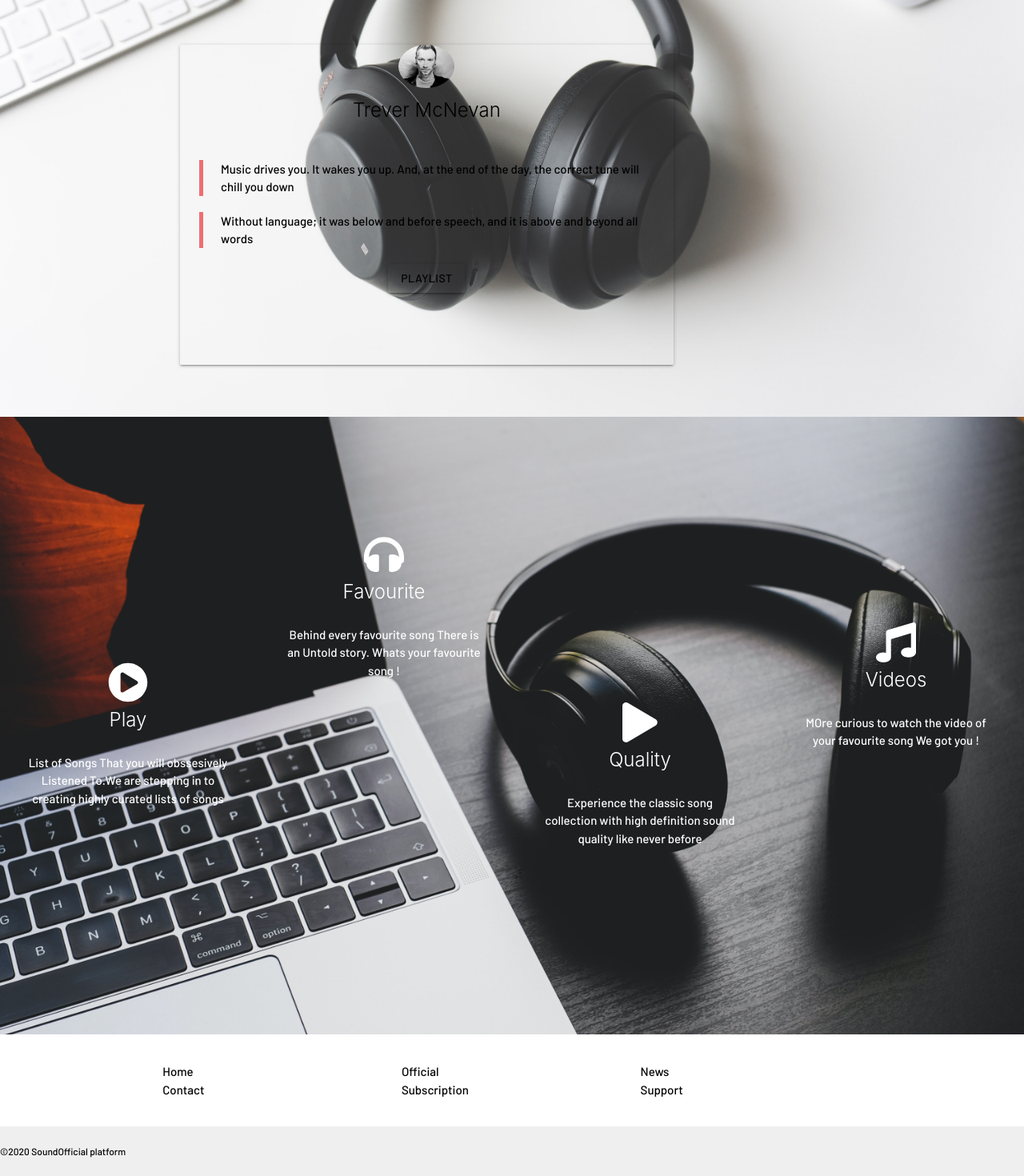
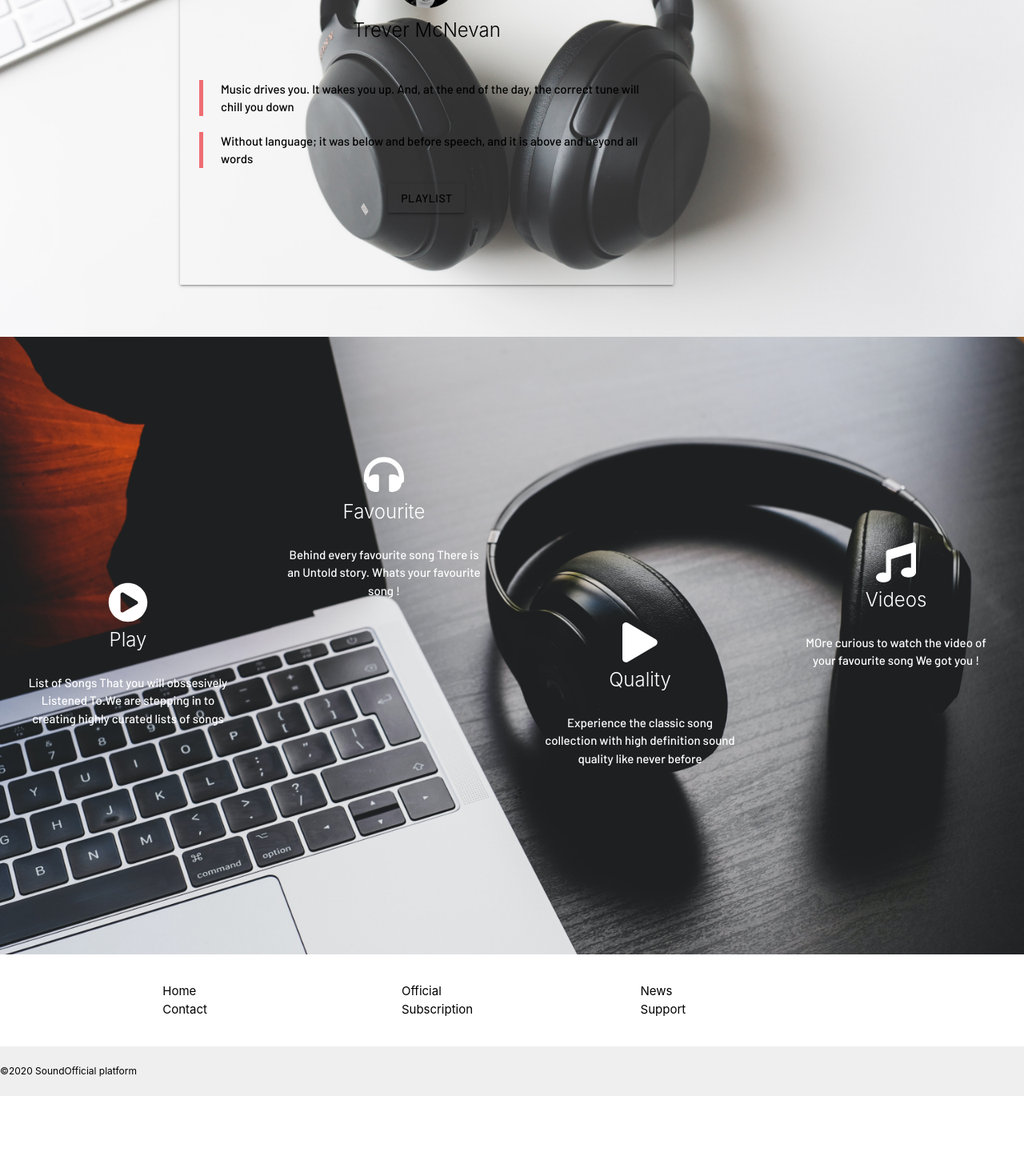
Before and after one commit to Arasan-95/sound, a React (Create React App) app: page / in a window 1280 px wide. Shown: the part 266-1736 px from the top of the page at 80% size. After the commit the page ends 1636 px from the top, so only its background shows below. Built offline with nearby package versions, Linux system fonts and the light colour scheme.

Commit message:
fixed sidenav close and anchor

```diff
--- a/package.json
+++ b/package.json
@@ -14,6 +14,7 @@
     "react": "^16.13.1",
     "react-dom": "^16.13.1",
     "react-redux": "^7.2.0",
+    "react-responsive": "^8.0.3",
     "react-router-dom": "^5.1.2",
     "react-scripts": "3.4.1",
     "redux": "^4.0.5"
--- a/src/App.css
+++ b/src/App.css
@@ -1,10 +1,9 @@
 @import url('https://fonts.googleapis.com/css2?family=Lemonada:wght@500&display=swap');
 @import url('https://fonts.googleapis.com/css2?family=Barlow:wght@500&display=swap');
 
-.card-content,.cart-title,.page-footer {
+.card-content,.cart-title {
   font-family: 'Barlow', sans-serif;
 }
-
 
 .App {
   text-align: center;
--- a/src/Home/Home.js
+++ b/src/Home/Home.js
@@ -14,7 +14,7 @@ export default class Home extends Component {
     render() {
         return (
             <div className='row white-text' style={this.rowStyle} id='home-1'>
-                <div className='col s12 m6 offset-m2' style={{ paddingTop: '250px',paddingBottom:'50px' }}>
+                <div className='col s12 m6 offset-m2' style={{ paddingTop: '150px',paddingBottom:'50px' }}>
                     <div className='card medium center transparent z-depth-1'>
 
                         <div className='card-title'>
--- a/src/Home/HomeCards.js
+++ b/src/Home/HomeCards.js
@@ -1,25 +1,32 @@
 import React, { Component } from 'react'
 import { FontAwesomeIcon } from '@fortawesome/react-fontawesome'
 import { faHeadphones, faMusic, faPlay, faPlayCircle } from '@fortawesome/free-solid-svg-icons'
+import { useMediaQuery } from 'react-responsive'
 
-export default class HomeCards extends Component {
+function HomeCards(){
 
-    rowStyle = {
+    const rowStyle = {
         marginTop: '0px',
         marginBottom:'0px'
-    }
+    };
 
-    bigIcon = {
+    const bigIcon = {
         fontSize: '50px'
-    }
+    };
 
-    render() {
-        return (
-            <div className='row white-text' style={this.rowStyle} id='home-2'>
-                <div className='col s12 m3' style={{ paddingTop: '300px' }}>
+    const isMobile = useMediaQuery({ maxDeviceWidth: 600 });
+
+    function getCardStyle(pad){
+        return isMobile===false?{ paddingTop:pad  }:{ paddingTop: '30px',height:'300px' }
+    };
+
+    return (
+            <div>
+            <div className='row white-text' style={rowStyle} id='home-2'>
+                <div className='col s12 m3' style={getCardStyle('300px')}>
                     <div className='card medium center transparent z-depth-0'>
                         <div className='card-title '>
-                            <FontAwesomeIcon icon={faPlayCircle} style={this.bigIcon} />
+                            <FontAwesomeIcon icon={faPlayCircle} style={bigIcon} />
                             <div className='card-title white-text'>Play</div>
                         </div>
                         <div className='card-content'>
@@ -30,10 +37,10 @@ export default class HomeCards extends Component {
                     </div>
                 </div>
 
-                <div className='col s12 m3' style={{ paddingTop: '140px' }} >
+                <div className='col s12 m3' style={getCardStyle('140px')}>
                     <div className='card medium center transparent z-depth-0'>
                         <div className='card-title'>
-                            <FontAwesomeIcon icon={faHeadphones} style={this.bigIcon} />
+                            <FontAwesomeIcon icon={faHeadphones} style={bigIcon} />
                             <div className='card-title white-text'>Favourite</div>
                         </div>
                         <div className='card-content'>
@@ -43,10 +50,10 @@ export default class HomeCards extends Component {
                     </div>
                 </div>
 
-                <div className='col s12 m3' style={{ paddingTop: '350px' }}>
+                <div className='col s12 m3' style={getCardStyle('350px')}>
                     <div className='card medium center transparent z-depth-0'>
                         <div className='card-title'>
-                            <FontAwesomeIcon icon={faPlay} style={this.bigIcon} />
+                            <FontAwesomeIcon icon={faPlay} style={bigIcon} />
                             <div className='card-title white-text'>Quality</div>
                         </div>
                         <div className='card-content'>
@@ -56,10 +63,10 @@ export default class HomeCards extends Component {
                     </div>
                 </div>
 
-                <div className='col s12 m3' style={{ paddingTop: '250px' }}>
+                <div className='col s12 m3' style={getCardStyle('250px')}>
                     <div className='card medium center transparent z-depth-0'>
                         <div className='card-title'>
-                            <FontAwesomeIcon icon={faMusic} style={this.bigIcon} />
+                            <FontAwesomeIcon icon={faMusic} style={bigIcon} />
                             <div className='card-title white-text'>Videos</div>
                         </div>
                         <div className='card-content'>
@@ -69,6 +76,8 @@ export default class HomeCards extends Component {
                     </div>
                 </div>
             </div>
+            </div>
         );
-    }
 }
+
+export default HomeCards
--- a/src/navbar/NavBar.js
+++ b/src/navbar/NavBar.js
@@ -3,6 +3,8 @@ import { FontAwesomeIcon } from '@fortawesome/react-fontawesome'
 import { faFacebook, faWhatsapp } from '@fortawesome/free-brands-svg-icons'
 import { faShareAlt } from '@fortawesome/free-solid-svg-icons'
 import M from 'materialize-css';
+import Trevor from '../image/trevor_mcnevan.jpg'
+import CoverImage from '../image/cover-1.jpg'
 
 
 class NavBar extends Component{
@@ -18,7 +20,7 @@ class NavBar extends Component{
                 <nav className='transparent z-depth-0 '>
                     <div className='nav-wrapper ' style={{top:'0px'}}>
                         <a className='brand-logo left' id='logo' style={{paddingLeft:'20px', color:'black'}}>Sound</a>
-                        <a className='sidenav-trigger right' data-target='mobile-nav'><i className='material-icons'>menu</i></a>
+                        <a className='sidenav-trigger right' data-target='mobile-nav'><i className='material-icons black-text'>menu</i></a>
                         <ul className='right hide-on-med-and-down' >
                             <li><a href='#home-1' style={{color:'black'}}>Home</a></li>
                             <li><a href='#home-2' style={{color:'black'}}>Music</a></li>
@@ -30,10 +32,21 @@ class NavBar extends Component{
                     </div>
                 </nav>
                 </div>
-                <ul id='mobile-nav' className='sidenav'>
-                    <li><a className='active' href='#!'>Home</a></li>
-                    <li><a href='#!'>Music</a></li>
+                <ul id='mobile-nav' className='sidenav center sidenav-close' >
+                    <li>
+                        <div className='user-view'>
+                            <div className='background'>
+                                <img src={CoverImage}></img>
+                            </div>
+                            <a href='#user'><img className='circle' src={Trevor}></img></a>
+                            <a href='#name'><span className='white-text name'>Trevor</span></a>
+                            <a href='#email'><span className='white-text email'>Trevor@thousandfoot.com</span></a>
+                        </div>
+                    </li>
+                    <li><a className='active' href='#home-1'>Home</a></li>
+                    <li><a href='#home-2'>Music</a></li>
                     <li><a href='#!'>Playlist</a></li>
+                    <li><a href='#!'>Contact</a></li>
                 </ul>
             </div>
          )
```
Also changed, not shown: src/image/cover-1.jpg (added), 1 other file (tests, documents, lock files or other folders).
